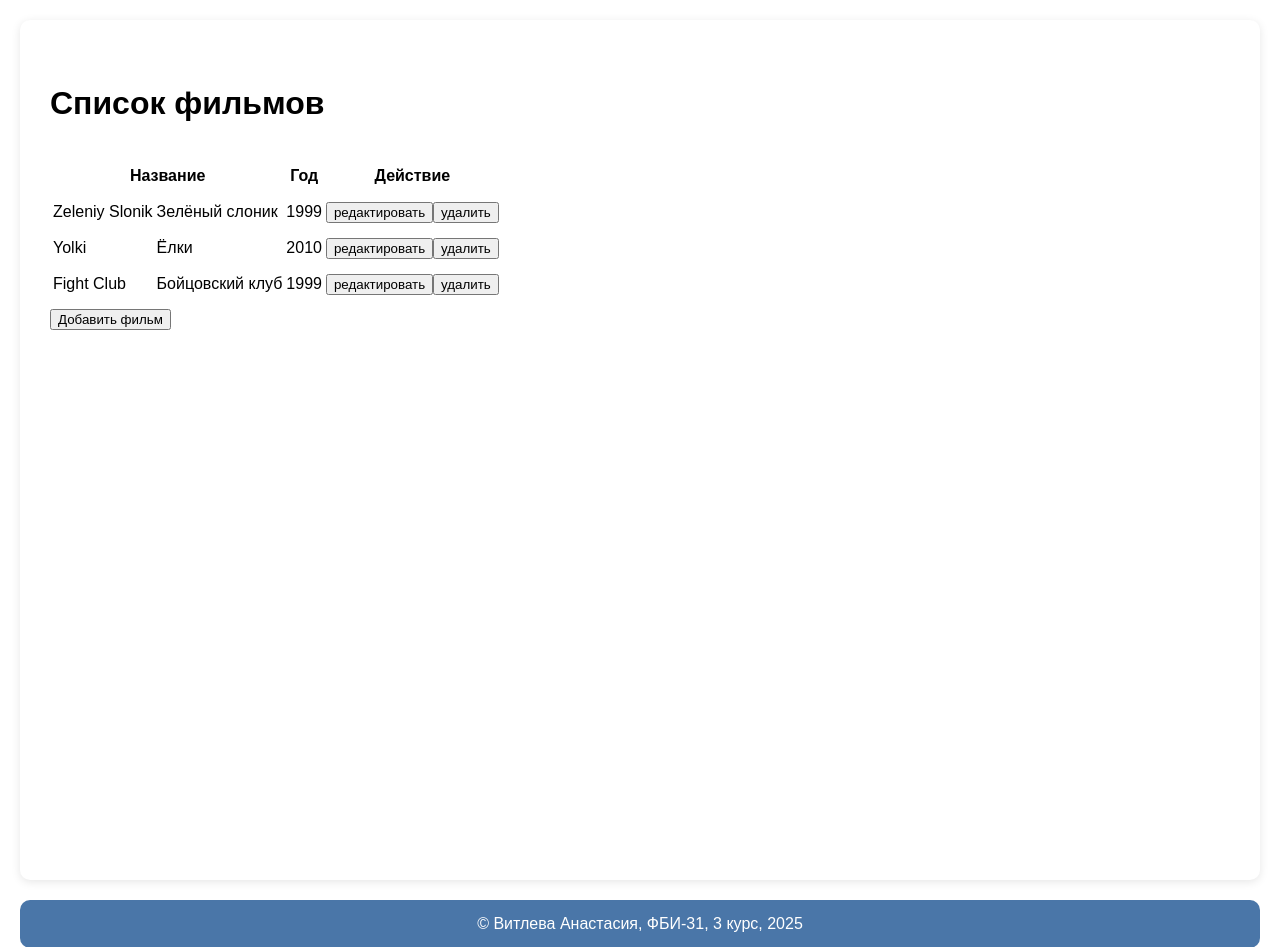
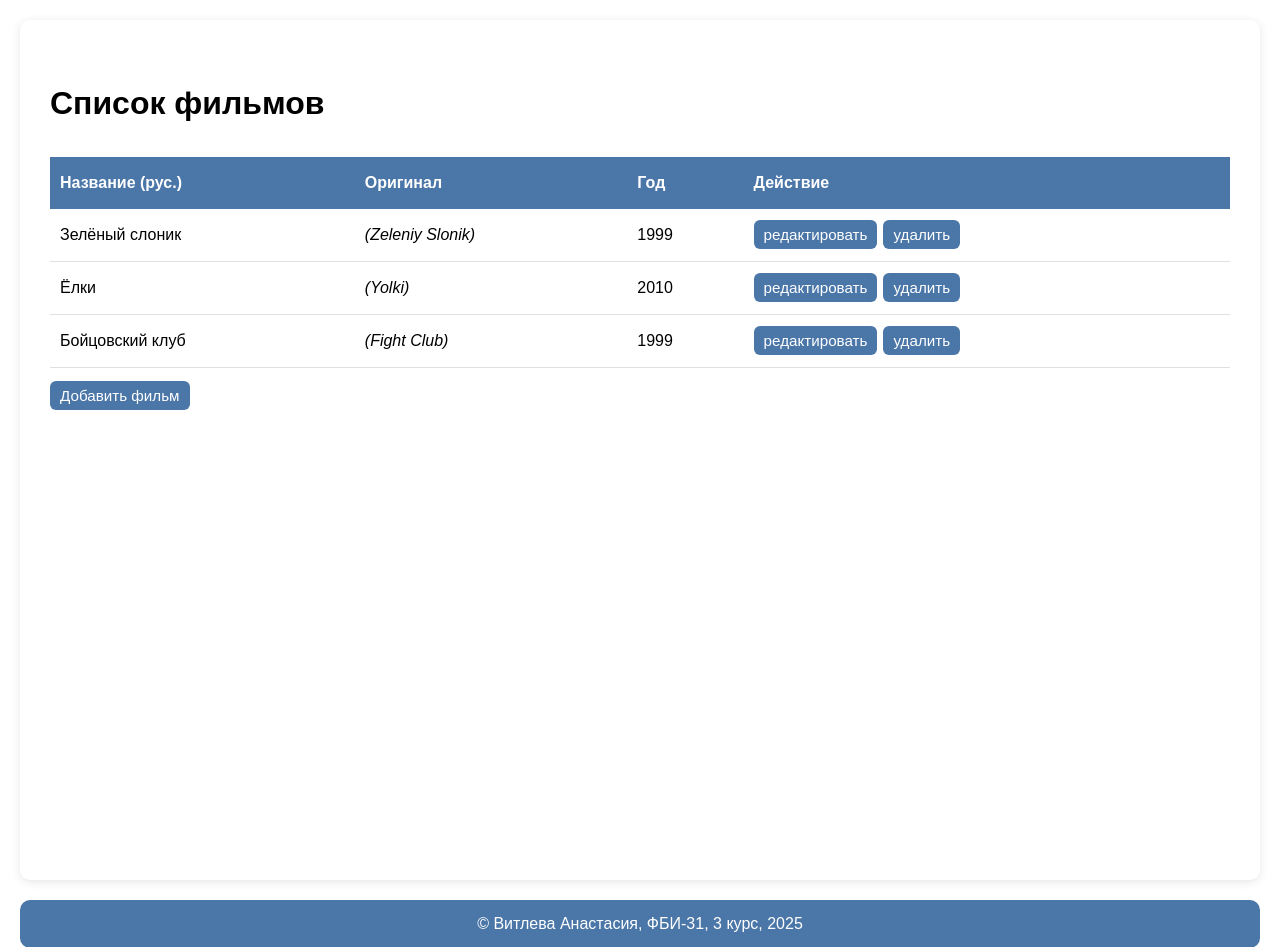
Before and after one commit to vitleva/5_semestr, a Flask app: page /lab7/ in a window 1280 px wide. Shown: the part 104-1051 px from the top of the page. Run offline with Flask 3, Linux system fonts and the light colour scheme.

Commit message:
Самостоятельные задания

```diff
--- a/lab7.py
+++ b/lab7.py
@@ -64,6 +64,8 @@ def put_film(id):
     film = request.get_json()
     if film['description'] == '':
         return {'description': 'Заполните описание'}, 400
+    if film.get('title', '') == '' and film.get('title_ru', '') != '':
+        film['title'] = film['title_ru']
     films[id] = film
     return films[id]
 
@@ -72,6 +74,8 @@ def add_film():
     film = request.get_json()
     if film['description'] == '':
         return {'description': 'Заполните описание'}, 400
+    if film.get('title', '') == '' and film.get('title_ru', '') != '':
+        film['title'] = film['title_ru']
     films.append(film)
     new_id = len(films)-1
     return str(new_id), 201
--- a/static/lab7/main.js
+++ b/static/lab7/main.js
@@ -9,13 +9,13 @@ function fillFilmList() {
         for(let i = 0; i<films.length; i++) {
             let tr = document.createElement('tr');
 
+            let tdTitleRus = document.createElement('td');
             let tdTitle = document.createElement('td');
-            let tdTitleRus = document.createElement('td');
             let tdYear = document.createElement('td');
             let tdActions = document.createElement('td');
 
-            tdTitle.innerText = films[i].title == films[i].title_ru ? '' : films[i].title;
             tdTitleRus.innerText = films[i].title_ru;
+            tdTitle.innerHTML = films[i].title ? '<i>(' + films[i].title + ')</i>' : '';
             tdYear.innerText = films[i].year;
 
             let editButton = document.createElement('button');
@@ -33,8 +33,8 @@ function fillFilmList() {
             tdActions.append(editButton);
             tdActions.append(delButton);
 
+            tr.append(tdTitleRus);
             tr.append(tdTitle);
-            tr.append(tdTitleRus);
             tr.append(tdYear);
             tr.append(tdActions);
 
--- a/templates/lab7/index.html
+++ b/templates/lab7/index.html
@@ -5,20 +5,85 @@
 {% block script %}
 <script src="{{ url_for('static', filename='lab7/main.js')}}"></script>
 <style>
+    table {
+        width: 100%;
+        border-collapse: collapse;
+        margin-top: 16px;
+    }
+    thead th {
+        background: #4a76a8;
+        color: #fff;
+        padding: 10px;
+        text-align: left;
+        font-weight: 600;
+    }
+    tbody td {
+        padding: 10px;
+        border-bottom: 1px solid #e0e0e0;
+        vertical-align: middle;
+    }
+    tbody tr:hover {
+        background: #f7fbff;
+    }
+    button {
+        background: #4a76a8;
+        color: white;
+        border: none;
+        padding: 6px 10px;
+        border-radius: 6px;
+        cursor: pointer;
+        margin-right: 6px;
+        font-size: 0.95em;
+    }
+    button:hover {
+        opacity: 0.9;
+    }
+    button.secondary {
+        background: #6c757d;
+    }
     .modal {
         display: none;
         z-index: 100;
-        box-shadow: 3px 3px 5px black;
+        box-shadow: 3px 3px 5px rgba(0,0,0,0.3);
         background: white;
-        width: 400px;
+        width: 420px;
         left: 50%;
-        top: 220px;
-        margin-left: -200px;
+        top: 160px;
+        margin-left: -210px;
         position: absolute;
-        padding: 20px;
+        padding: 18px;
+        border-radius: 8px;
+    }
+    .modal label {
+        display: block;
+        margin-bottom: 8px;
+        font-size: 0.95em;
+    }
+    .modal input[type="text"],
+    .modal input[type="number"],
+    .modal textarea {
+        width: 100%;
+        box-sizing: border-box;
+        padding: 8px;
+        margin-top: 4px;
+        margin-bottom: 10px;
+        border: 1px solid #ccc;
+        border-radius: 6px;
+        font-size: 0.95em;
+    }
+    .modal textarea {
+        min-height: 80px;
+        resize: vertical;
     }
     .error-message {
         color: red;
+        font-size: 0.9em;
+        margin-top: -6px;
+        margin-bottom: 8px;
+    }
+    .actions {
+        text-align: right;
+        margin-top: 6px;
     }
 </style>
 {% endblock %}
@@ -29,7 +94,8 @@
     <table>
         <thead>
             <tr>
-                <th colspan="2">Название</th>
+                <th>Название (рус.)</th>
+                <th>Оригинал</th>
                 <th>Год</th>
                 <th>Действие</th>
             </tr>
@@ -41,7 +107,7 @@
         fillFilmList();
     </script>
 
-    <div>
+    <div style="margin-top:12px;">
         <button onclick="addFilm()">Добавить фильм</button>
     </div>
 
@@ -50,26 +116,28 @@
         <label>
             Название фильма на русском:
             <input type="text" id="title-ru">
-        </label><br>
+        </label>
 
         <label>
             Название фильма на оригинальном языке:
-            <i>(если фильм русский, то оставьте пустым):</i>
+            <i>(если фильм русский, то оставьте пустым)</i>
             <input type="text" id="title">
-        </label><br>
+        </label>
 
         <label>
             Год выпуска:
             <input type="number" id="year">
-        </label><br>
+        </label>
 
         <label>
             Описание:
             <textarea id="description"></textarea>
             <div id="description-error" class="error-message"></div>
-        </label><br>
+        </label>
 
-        <button onclick="sendFilm()">OK</button>
-        <button onclick="cancel()">Отмена</button>
+        <div class="actions">
+            <button onclick="sendFilm()">OK</button>
+            <button class="secondary" onclick="cancel()">Отмена</button>
+        </div>
     </div>
 {% endblock %}
```
